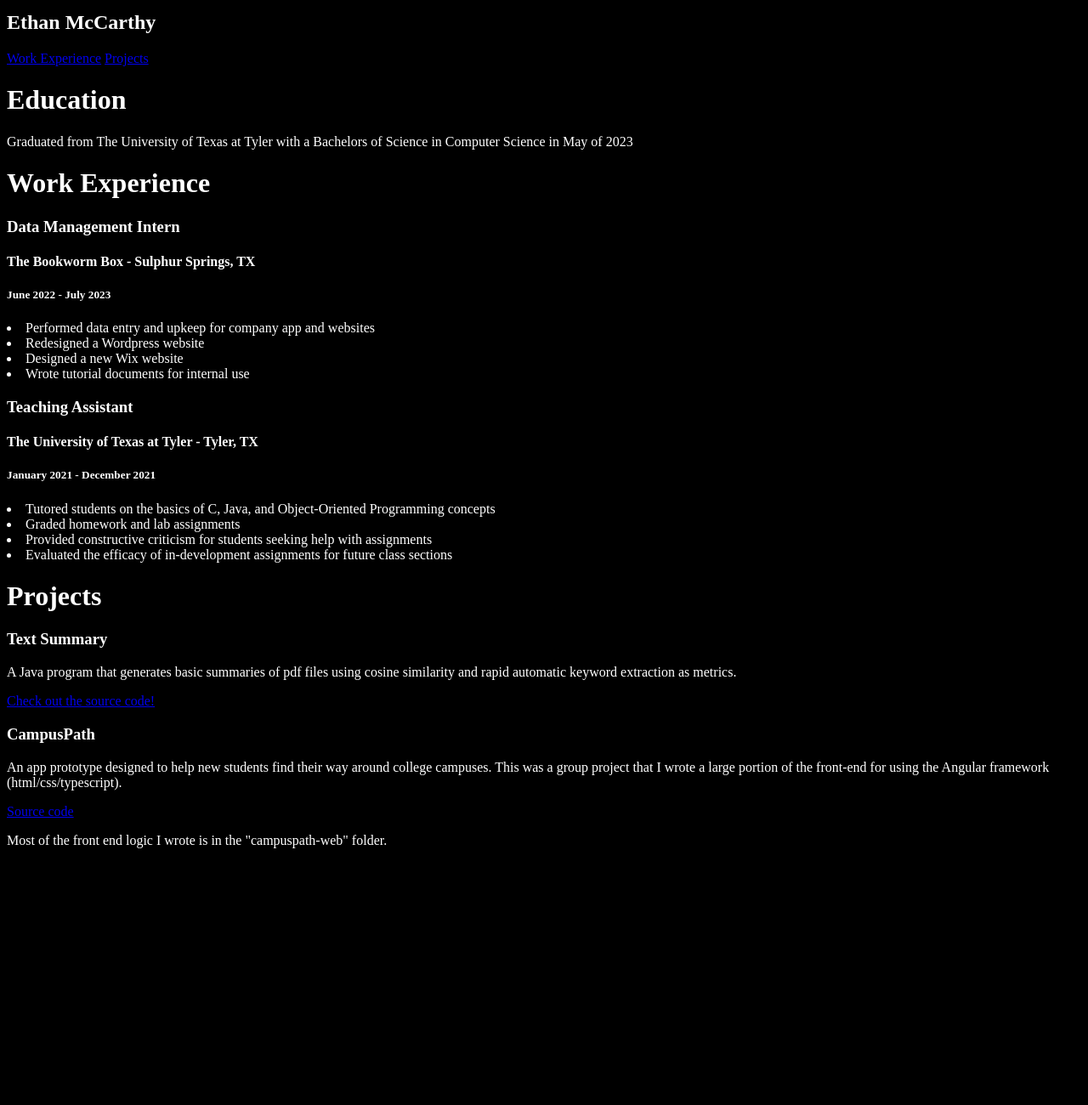
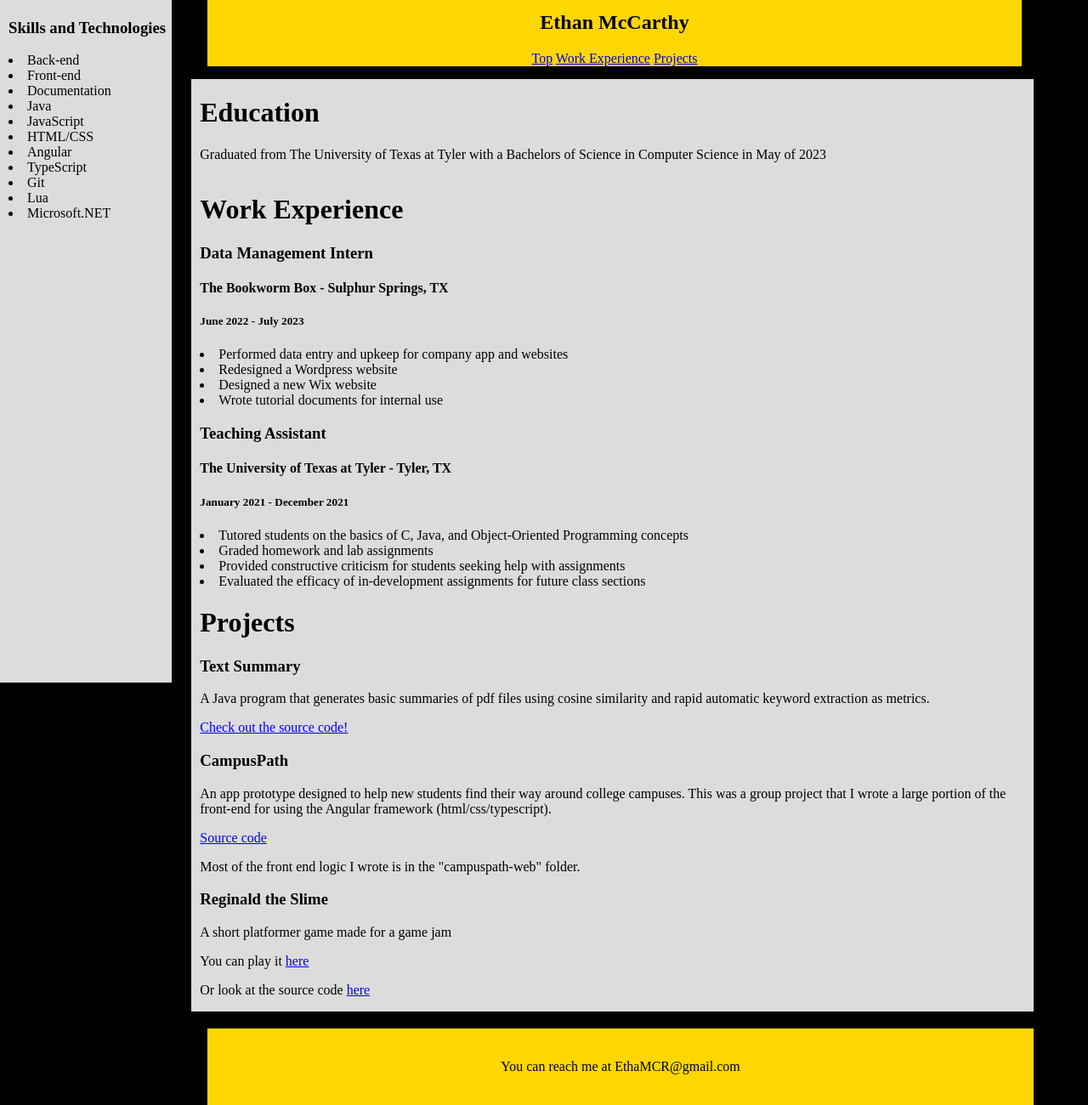
Before and after one commit to One234Fi/One234Fi.github.io, a plain HTML site: page index.html in a window 1280 px wide. Shown: the part 7-1307 px from the top of the page at 85% size. Before the commit the page ends 1021 px from the top, so only its background shows below. Drawn offline with Linux system fonts and the light colour scheme.

Commit message:
Added a sidebar and some other stuff

```diff
--- a/index.html
+++ b/index.html
@@ -1,14 +1,36 @@
 <!DOCTYPE html>
-<html>
+<html id="top">
     <link rel="stylesheet" href="styles.css">
+
+    <div class="sidebar">
+        <h3>Skills and Technologies</h3>
+        <li>Back-end</li>
+        <li>Front-end</li>
+        <li>Documentation</li>
+        <li>Java</li>
+        <li>JavaScript</li>
+        <li>HTML/CSS</li>
+        <li>Angular</li>
+        <li>TypeScript</li>
+        <li>Git</li>
+        <li>Lua</li>
+        <li>Microsoft.NET</li>
+    </div>
+
     <header>
+        <div class="headerdiv">
             <h2>Ethan McCarthy</h2>
             <nav>
+                <a href="#top">Top</a>
                 <a href="#workExperience">Work Experience</a>
                 <a href="#projects">Projects</a>
             </nav>
+        </div>
     </header>
+
     <body>
+
+        <div class="main">
             <div>
                 <h1 id="education">Education</h1>
                 <p>
@@ -64,10 +86,31 @@
                 Most of the front end logic I wrote is in the "campuspath-web"
                 folder.
                 </p>
+
+                <h3>Reginald the Slime</h3>
+                <p>A short platformer game made for a game jam</p>
+                <p>You can play it
+                    <a href="https://one234fi.itch.io/reginald-the-slime">
+                        here
+                    </a>
+                </p>
+                <p>
+                    Or look at the source code
+                    <a href="https://github.com/One234Fi/BlackAndWhiteJam22/tree/main">
+                        here
+                    </a>
+                </p>
+            </div>
         </div>
     </body>
 
     <footer>
+        <div class="footerdiv">
+            <p>
+                You can reach me at EthaMCR@gmail.com
+            </p>
 
+        </div>
     </footer>
+
 </html>
--- a/styles.css
+++ b/styles.css
@@ -1,36 +1,102 @@
 
 body {
     background-color: black;
+    margin: auto;
+    width: 90%;
+    margin-top:100px;
 }
 
 h1 {
-    color: white;
+    color: black;
 }
 
 h2 {
-    color: white;
+    color: black;
 }
 
 h3 {
-    color: white;
+    color: black;
 }
 
 h4 {
-    color: white;
+    color: black;
 }
 
 h5 {
-    color: white;
+    color: black;
 }
 
 h6 {
-    color: white;
+    color: black;
 }
 
 p {
-    color: white;
+    color: black;
 }
 
 li {
-    color: white;
+    color: black;
+    margin-top: 0px;
+    margin-bottom: 0px;
 }
+
+aside {
+    width: 30%;
+    float: left;
+    background-color: gainsboro;
+}
+
+header {
+    position: fixed;
+    top: 0;
+    margin-left: 180px;
+    width: calc(100% - 322px);
+}
+
+.headerdiv {
+    background-color: gold;
+    text-align: center;
+    width: 100%;
+    margin-bottom: 20px;
+}
+
+footer {
+    height: 60px;
+    margin-left: 180px;
+}
+
+.footerdiv {
+    background-color: gold;
+    text-align: center;
+    width: 100%;
+    padding: 20px 0px;
+    margin-top: 20px;
+}
+
+div {
+    background-color: gainsboro;
+    float: left;
+}
+
+.sidebar {
+    height: 100%;
+    width: 15%;
+    position: fixed;
+    z-index: 1;
+    top: 0;
+    left: 0;
+    background-color: gainsboro;
+    overflow-x: hidden;
+    padding-top: 10px;
+    margin-top: 0%;
+    padding-left: 10px;
+}
+
+.sidenavp {
+    color: gainsboro;
+}
+
+.main {
+    margin-left: 14%;
+    padding: 0px 10px;
+}
```
Lines whose indentation alone changed are shown as unchanged.
